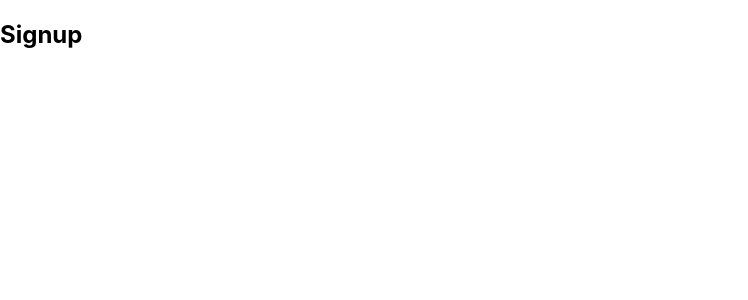
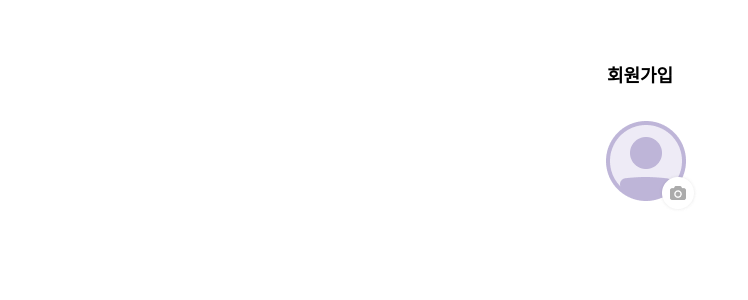
Before and after one commit to Club-PARD/WebETA_client, a React (Create React App) app in the folder eta-front/: page /Signup in a window 1280 px wide. Shown: the top 300 px of the page, without its empty margins (0-748 px from the left). Built offline with nearby package versions, Linux system fonts and the light colour scheme.

Commit message:
login update

```diff
--- a/eta-front/package.json
+++ b/eta-front/package.json
@@ -8,7 +8,9 @@
     "@testing-library/user-event": "^13.5.0",
     "react": "^18.2.0",
     "react-dom": "^18.2.0",
-    "react-router-dom": "^6.14.2",
+    "react-kakao-login": "^2.1.1",
+    "react-modal": "^3.16.1",
+    "react-router-dom": "^6.15.0",
     "react-scripts": "5.0.1",
     "styled-components": "^6.0.7",
     "web-vitals": "^2.1.4"
--- a/eta-front/src/App.js
+++ b/eta-front/src/App.js
@@ -4,6 +4,7 @@ import FandomRankingPage from './pages/FandomRankingPage';
 import FandomRoomPage from './pages/FandomRoomPage';
 import HomePage from './pages/HomePage';
 import SignupPage from './pages/SignupPage';
+import LoginPage from './pages/LoginPage';
 
 import React from 'react';
 
@@ -13,6 +14,7 @@ function App() {
     <Router>
         <Routes>
             <Route path="/" element={<HomePage />} />
+            <Route path="/Login" element={<LoginPage />} />
             <Route path="/Signup" element={<SignupPage />} />
             <Route path="/MakeRoom" element={<CreateRoomPage />} />
             <Route path="/FandomRoom" element={<FandomRoomPage />} />
--- a/eta-front/src/components/Auth/Login.js
+++ b/eta-front/src/components/Auth/Login.js
@@ -1,10 +1,54 @@
 import React from 'react';
+import styled from "styled-components";
+import Login_logo from "../../asset/img/Logo_Login.png";
+import SocialKakao from './SocialKakao';
 
 function Login() {
+    const DDiv = styled.div`
+        display: flex;
+        justify-content: center;
+        margin: 0px;
+        padding: 0px;
+        height: 100vh;
+    `;
+
+    const Div = styled.div`
+        width: 375px;
+        background: #EEEBF6;
+        display: flex;
+        flex-direction: column;
+        justify-content: flex-start;
+        overflow-x: hidden;
+    `;
+
+    const H1 = styled.div`
+        margin-top: 200px;
+        //font-family: Sandoll Nemony;
+        font-size: 16px;
+        font-weight: 400;
+        line-height: 24px;
+        letter-spacing: 0em;
+        text-align: center;
+    `;
+
+    const Logo = styled.img`
+        margin-top: 16px;
+        display: flex;
+        margin-left: 107px;
+        align-items: center;
+        width: 160px;
+        height: 160px;
+
+    `;
+
     return (
-        <div>
-        <h2>Login</h2>
-        </div>
+        <DDiv>
+            <Div>
+                <H1>모든 팬의 마음은 소중하니까</H1>
+                <Logo src={Login_logo} alt="Login_logo"/>
+                <SocialKakao />
+            </Div>
+        </DDiv>
     );
     }
 
--- a/eta-front/src/components/Auth/Signup.js
+++ b/eta-front/src/components/Auth/Signup.js
@@ -1,10 +1,56 @@
 import React from 'react';
+import styled from 'styled-components';
+import profile_pic from '../../asset/img/Icon_SignupProfile.png';
 
 function Signup() {
+    const DDiv = styled.div`
+        display: flex;
+        justify-content: center;
+        margin: 0px;
+        padding: 0px;
+        height: 100vh;
+    `;
+
+    const Div = styled.div`
+        width: 375px;
+        background: #FFFFFF;
+        display: flex;
+        flex-direction: column;
+        justify-content: flex-start;
+        overflow-x: hidden;
+    `;
+    const Header4 = styled.div`
+        font-size: 18px;
+        font-weight: 700;
+        line-height: 24px;
+        text-align: center;
+        margin-top: 64px;
+        margin-bottom: 24px;
+    `;
+
+    const handleButtonClick = () => {
+        console.log('Added your profile picture successfully');
+    };
+
+    const Button = styled.button`
+        cursor: pointer;
+        border: none;
+        background: transparent;
+        width: 96px;
+        height: 96px;
+        justify-content: center;
+        margin-left: 139px;
+    `;
     return (
-        <div>
-        <h2>Signup</h2>
-        </div>
+        <DDiv>
+            <Div>
+                <Header4>회원가입</Header4>
+                <Button onClick={handleButtonClick}>
+                    <img src={profile_pic} alt="profile_pic" />
+                </Button>
+            </Div>
+        </DDiv>
+
     );
     }
 
--- /dev/null
+++ b/eta-front/src/components/Auth/SocialKakao.js
@@ -0,0 +1,49 @@
+import KakaoLogin from "react-kakao-login";
+import KakaoBtn from "../../asset/img/Button_Kakao.png";
+import React from "react";
+import { useNavigate } from "react-router-dom";
+
+const SocialKakao =()=>{
+
+    const kakaoClientId = 'ba617b53baedf0e8b925ac1a656635a3';
+    const history = useNavigate();
+
+    const kakaoOnSuccess = async (data)=>{
+      	console.log(data)
+        //const idToken = data.response.access_token  // 엑세스 토큰 백엔드로 전달
+        // 로그인 성공 시 SignupPage 페이지로 이동
+        history("/Signup");
+    }
+    const kakaoOnFailure = (error) => {
+        console.log(error);
+    };
+
+    return(
+        <>
+          <KakaoLogin
+              token={kakaoClientId}
+              onSuccess={kakaoOnSuccess}
+              onFail={kakaoOnFailure}
+              render={({ onClick }) => (
+                <button onClick={onClick}
+                        style={{
+                            display: 'flex',
+                            border: 'none',
+                            cursor: 'pointer',
+                            width: '327px',
+                            height: '48px',
+                            bottom: '80px',
+                            position: 'absolute',
+                            left: '50%',
+                            transform: 'translateX(-50%)',
+                            justifyContent: 'center',
+                        }}>
+                    <img src={KakaoBtn} alt="KakaoBtn" />
+                </button>
+                )}
+          />
+        </>
+    )
+}
+
+export default SocialKakao
--- a/eta-front/src/pages/HomePage.js
+++ b/eta-front/src/pages/HomePage.js
@@ -1,18 +1,19 @@
 import styled from "styled-components";
-import Login from "../components/Auth/Login";
 import FandomRanking from "../components/Fandom/FandomRanking";
 import FandomRooms from "../components/Fandom/FandomRooms";
 import MyPage from "../components/Profile/MyPage";
 
+
 function HomePage() {
     const HomePageComponent = styled.div`
+    width: 572px;
+    height: 812px;
     `;
     return (
         <HomePageComponent>
-            <Login />
-            <MyPage />
-            <FandomRanking />
-            <FandomRooms />
+            <FandomRanking/>
+            <FandomRooms/>
+            <MyPage/>
         </HomePageComponent>
 
     );
--- /dev/null
+++ b/eta-front/src/pages/LoginPage.js
@@ -0,0 +1,12 @@
+import Login from "../components/Auth/Login";
+
+function LoginPage() {
+    return (
+        <div>
+            <Login />
+        </div>
+
+    );
+    }
+
+export default LoginPage;
```
Also changed, not shown: eta-front/src/components/Navbar.js (added, +53 -0 lines), 1 other file (tests, documents, lock files or other folders).
